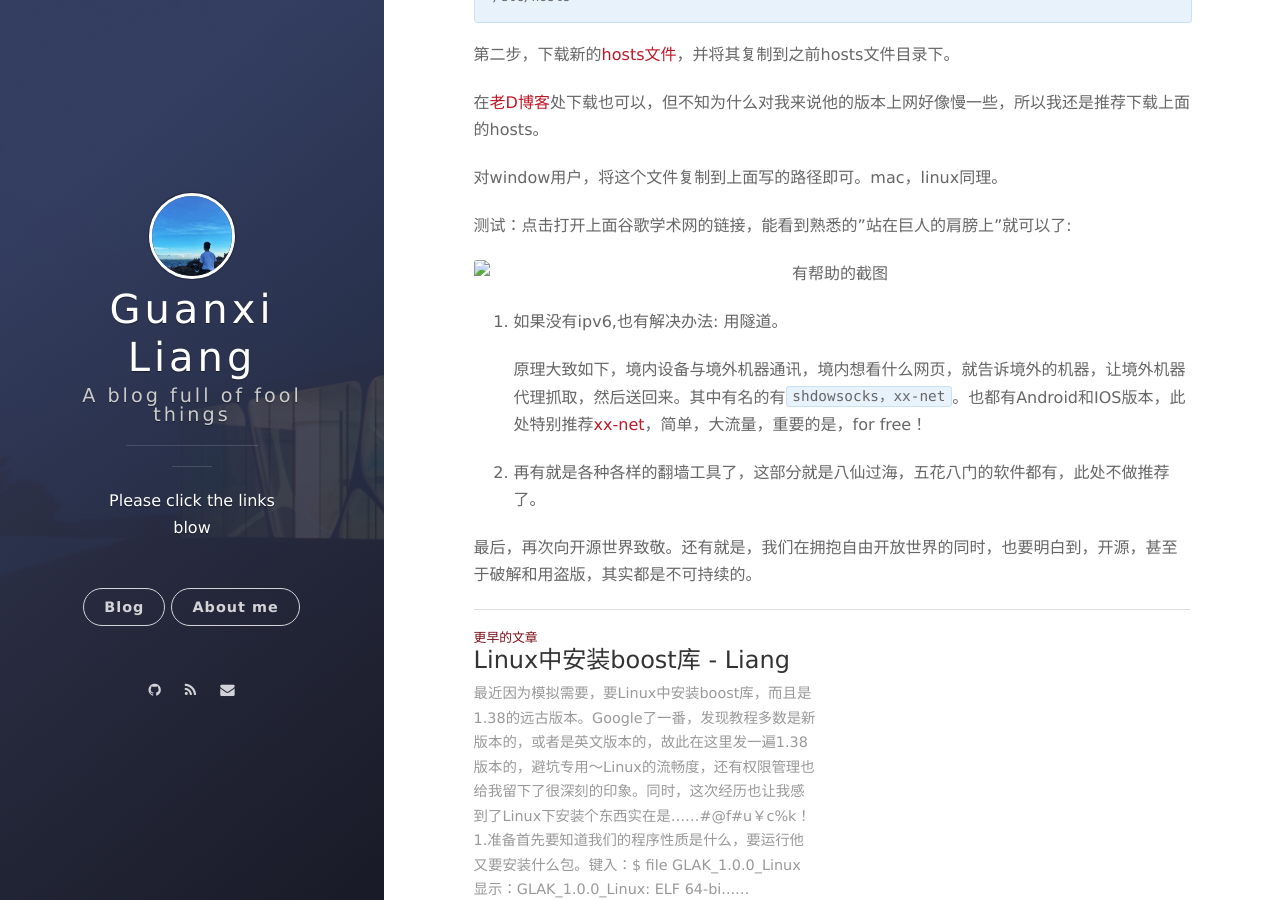
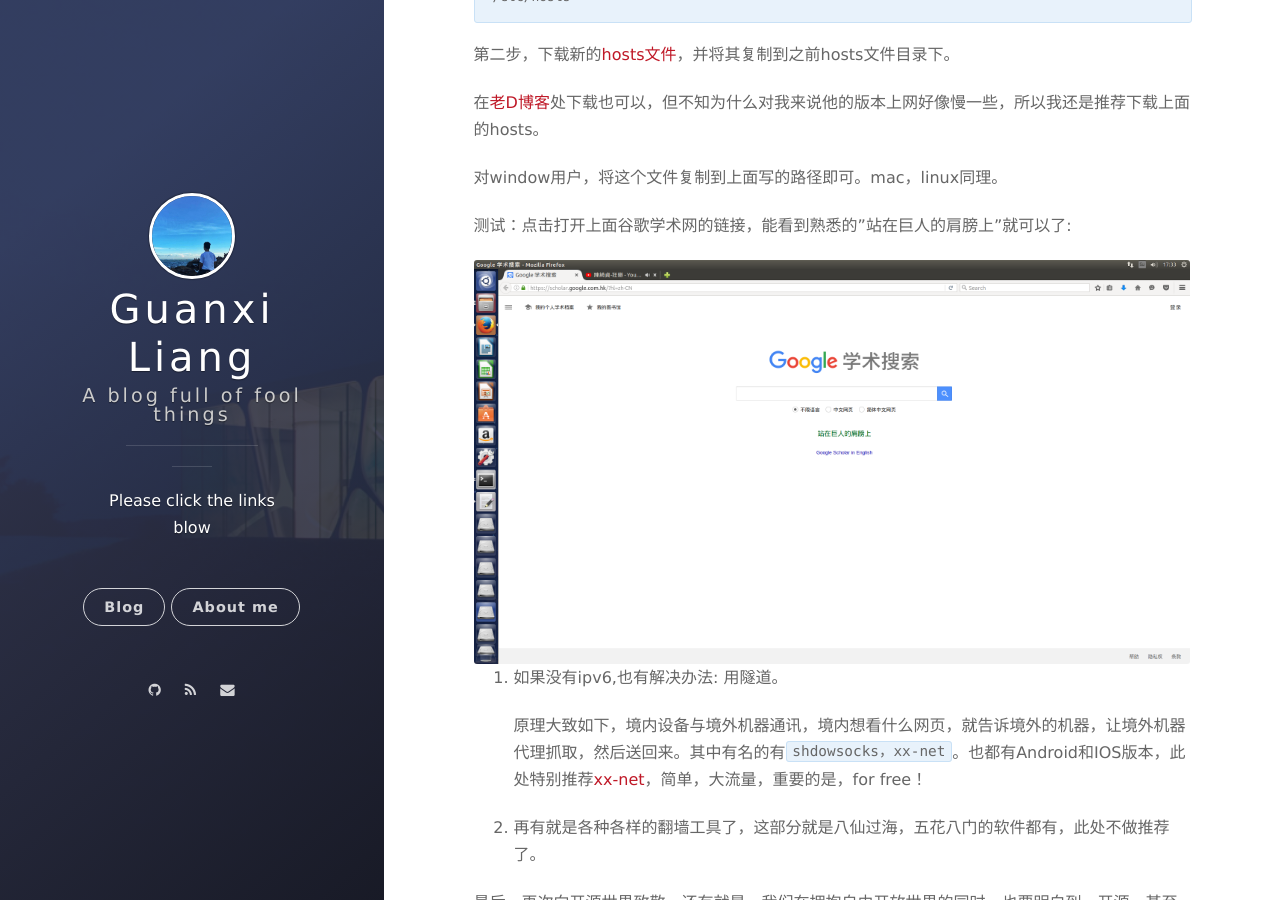
Before and after one commit to garyliang07/garyliang07.github.io, a Jekyll site: the page built from _posts/2018-11-21-cyber-swim.md, in a window 1280 px wide and 900 px high, scrolled down 674 px. Built offline with Jekyll 4.4.1, drawn with Linux system fonts in a browser that asks for light colours; nearby versions of some CDN libraries; comment, search, counter and statistics services are not loaded.

Commit message:
modified the path of picture

```diff
--- a/_posts/2018-11-21-cyber-swim.md
+++ b/_posts/2018-11-21-cyber-swim.md
@@ -33,8 +33,9 @@
 
 测试：点击打开上面谷歌学术网的链接，能看到熟悉的"站在巨人的肩膀上"就可以了:
 
-
-![有帮助的截图](raw/master/assets/images/screen3.png)
+<figure>
+<a><img src="{{site.url}}/assets/images/screen3.png"></a>
+</figure>
 
 3. 如果没有ipv6,也有解决办法: 用隧道。
 
```
